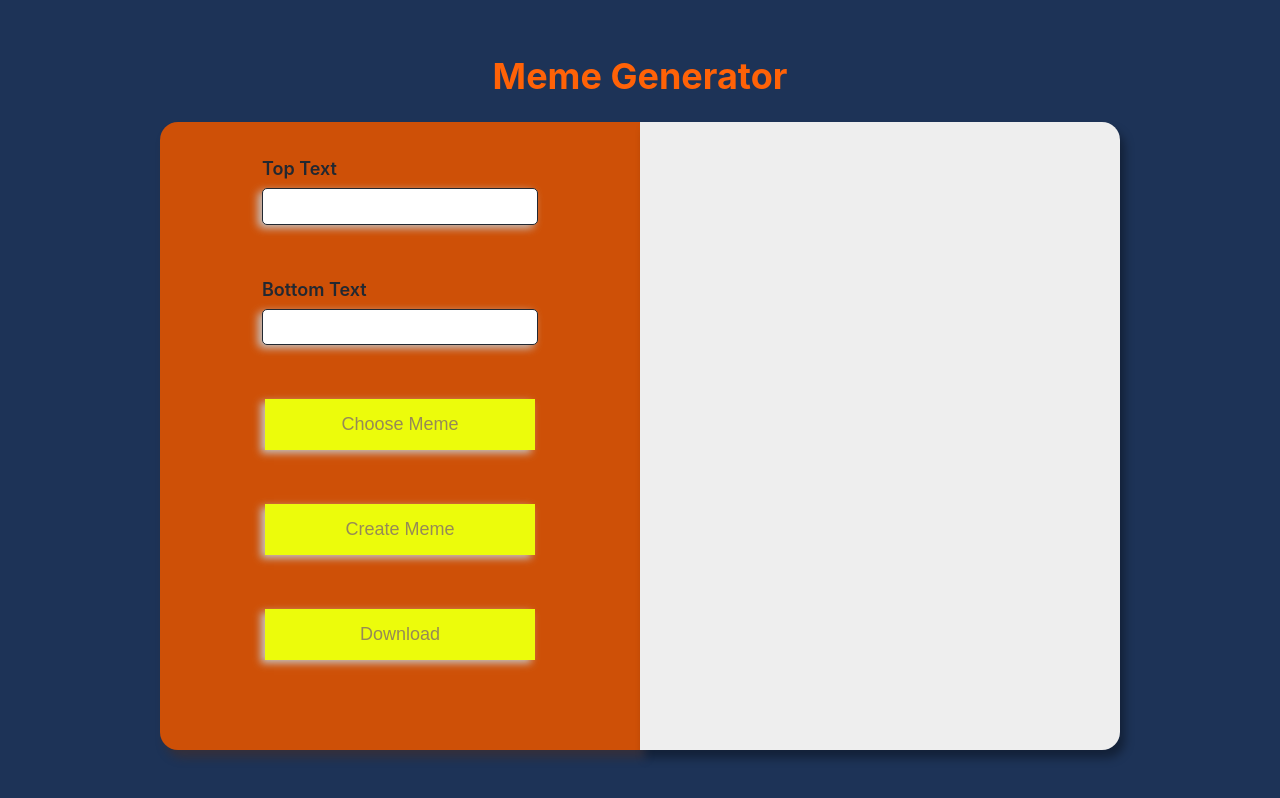
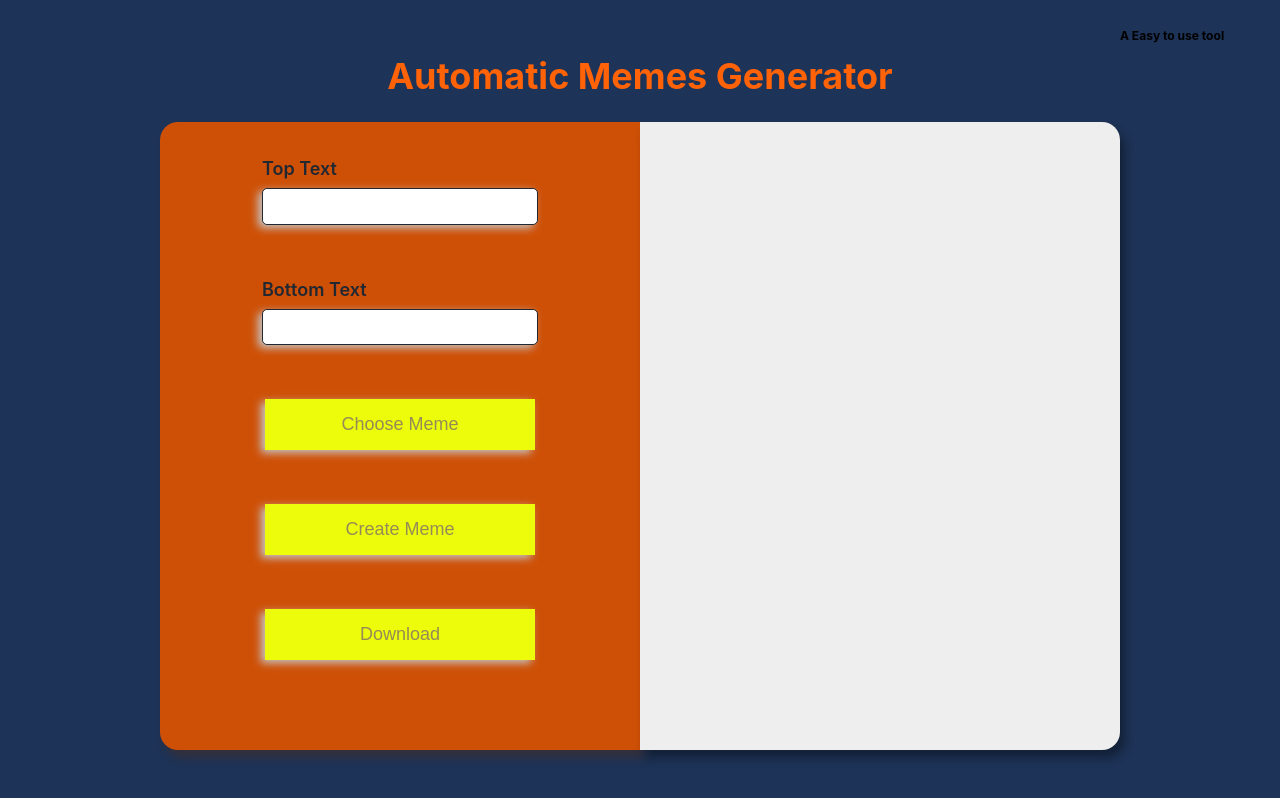
Before and after one commit to Sumit-Heliwal/Automatic-meme-generator, a React (Create React App) app: page / in a window 1280 px wide. Built offline with nearby package versions, Linux system fonts and the light colour scheme; no server answers.

Commit message:
Update App.js

```diff
--- a/src/components/App.js
+++ b/src/components/App.js
@@ -35,7 +35,8 @@ export default function App() {
 
   return (
     <>
-      <h1>Meme Generator</h1>
+      <h1>Automatic Memes Generator</h1>
+      <h6>A Easy to use tool</h6>
       <InputFields
         setOverlayHidden={setOverlayHidden}
         topText={topText}
```
